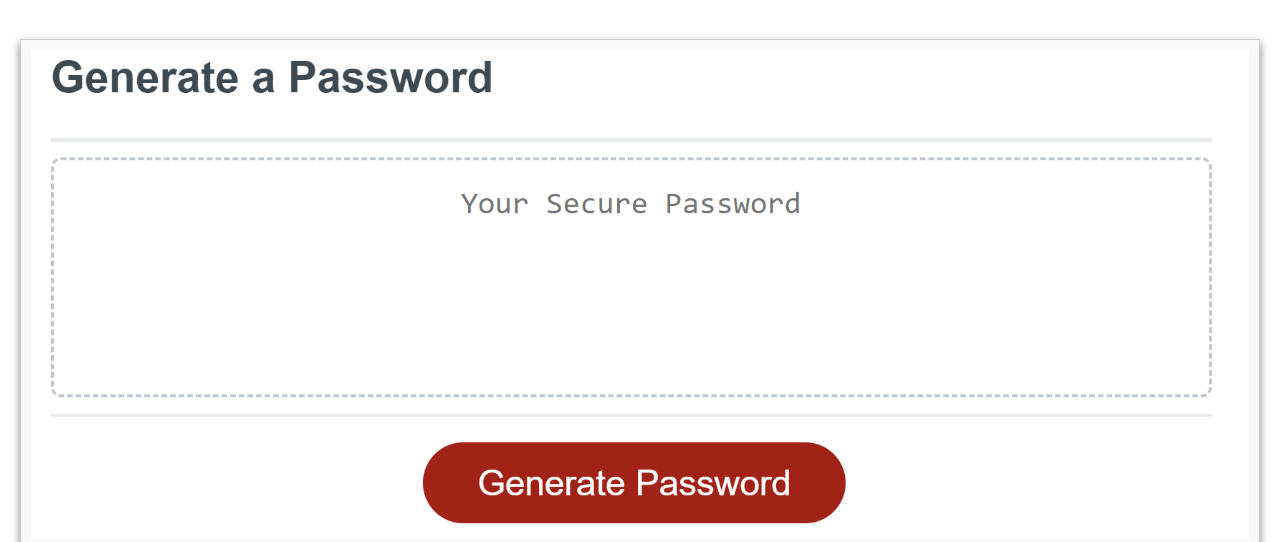
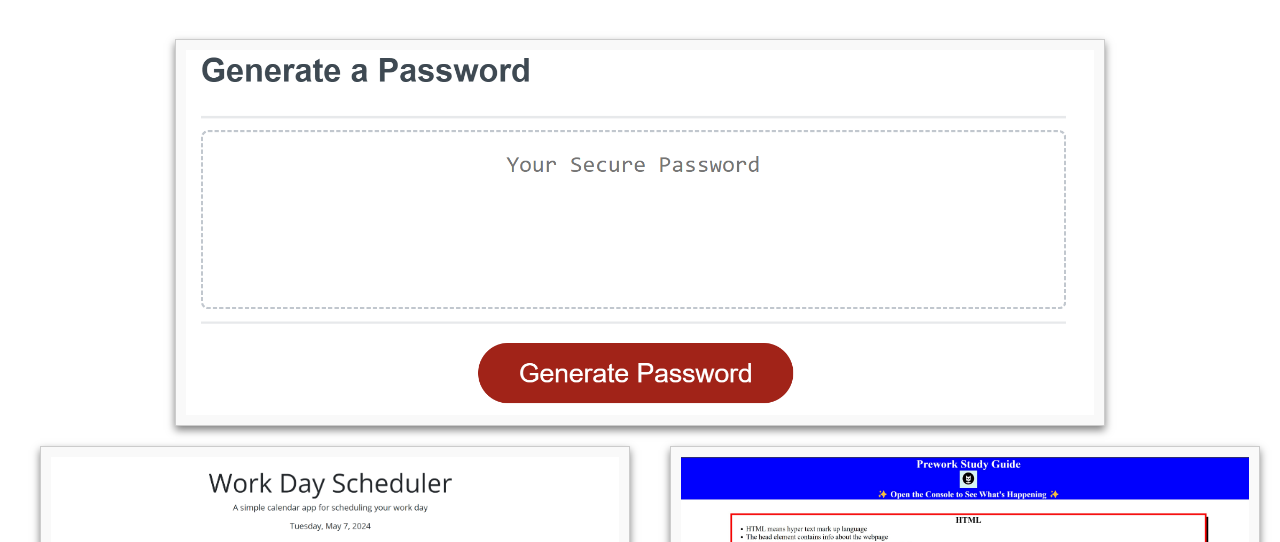
Before and after one commit to PCast71/No-This-Is-Patrick, a plain HTML site: page index.html in a window 1280 px wide. Shown: the part 537-1079 px from the top of the page. Drawn offline with Linux system fonts and the light colour scheme.

Commit message:
clearing up deplyoment bug with password generator image

```diff
--- a/assets/css/style.css
+++ b/assets/css/style.css
@@ -119,7 +119,7 @@ h1 {
 
 
 .project.large {
-    width: 100%;
+    width: 75%;
     align-self: center;
 }
 
--- a/index.html
+++ b/index.html
@@ -41,7 +41,7 @@
     <section class="projects" id="projects">
         <a href="https://pcast71.github.io/the-perfect-password/" target="blank">
         <div class="project large" id="project1">
-        <img src="./assets/images/password.png" alt="screenshot of password generator page">
+        <img src="./assets/images/Password-generator.png" alt="screenshot of password generator page">
         <div class="overlay"></div>
     </a>
     </div>
```
Also changed, not shown: assets/images/Password-generator.png (renamed from assets/images/Password.png), assets/images/space-bakcground.jpg (deleted).
